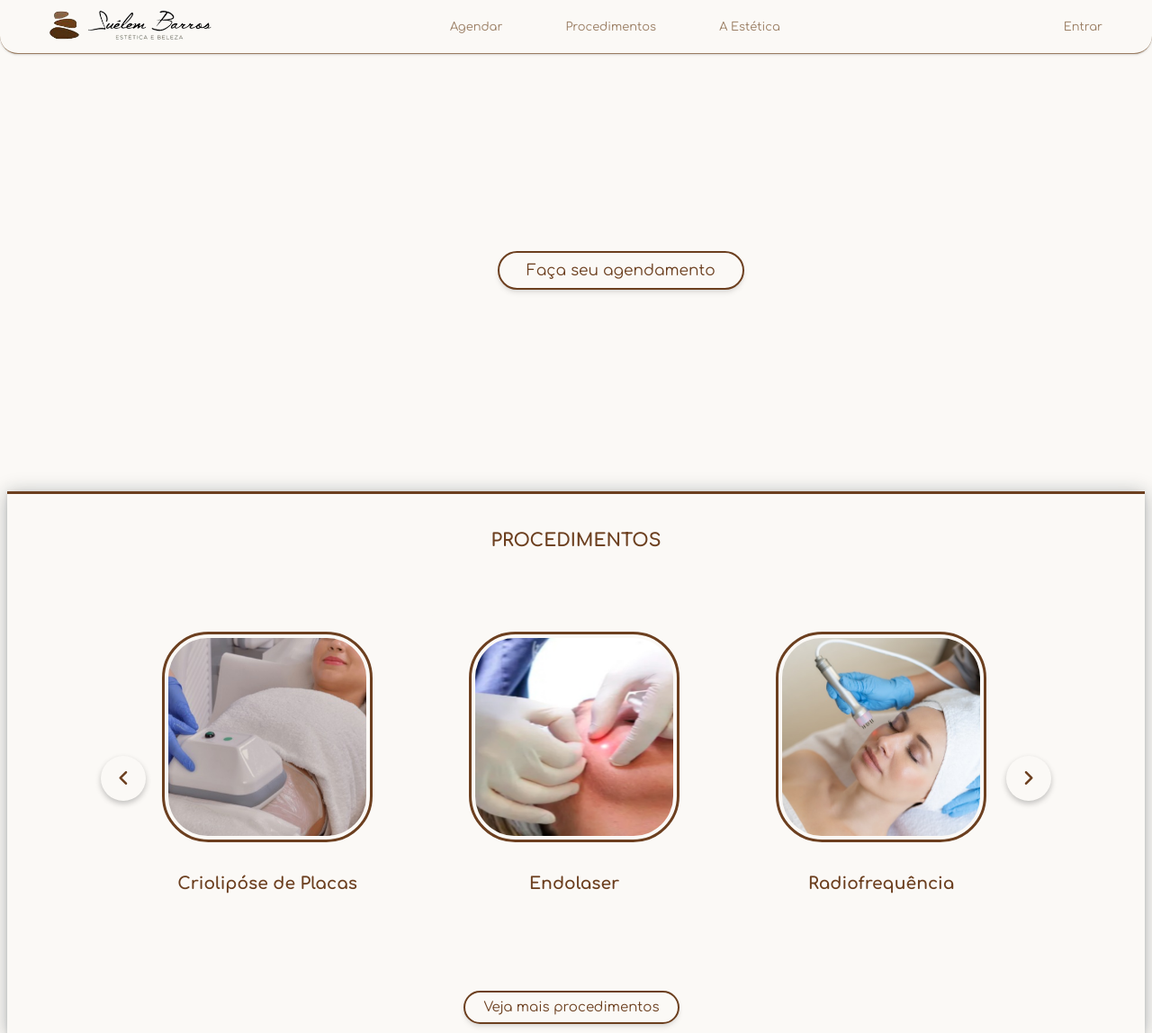
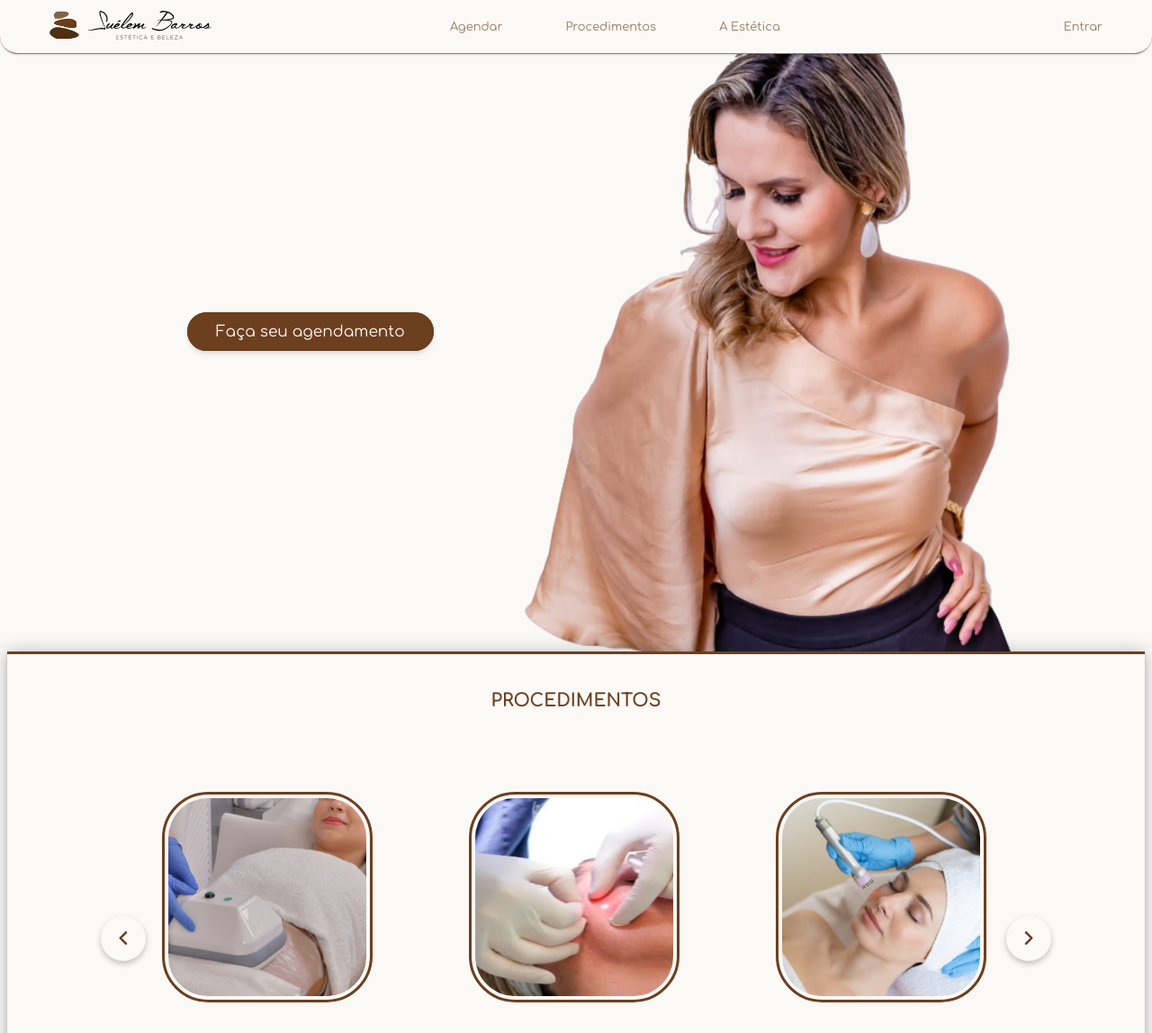
Before and after one commit to Gab053/Estetica-Suelem-Barros, a Flask app: page / in a window 1280 px wide. Shown: the top 1148 px of the page at 90% size. Run offline with Flask 3, Linux system fonts and the light colour scheme.

```diff
--- a/static/css/home.css
+++ b/static/css/home.css
@@ -132,35 +132,27 @@ header i{
 /* Banner*/
 .banner{
     display: flex;
-    justify-content: center;
+    justify-content: flex-start;
     align-items: center;
-    margin-top: 50px;
-    height: 500px;
-    @media screen and (max-width: 910px) {
-        height:40%;
-    }
+    background-size: cover;
+    height: 90vh;
+    background: url("/static/img/banner.png");
+    background-size: cover;
+    background-repeat: no-repeat;
+
 }
 
 
-.banner img{
-    width: 400px;
-    padding: 10px 0 0 0;
-    margin: 0 100px 0 50px;
-     z-index: -1;
-     display: flex;
 
-
-
-}
 .banner a{
     font-size: 17px;
     padding: 10px 30px;
     border: solid 2px #6C3F1F;
-    color: #6C3F1F;
-    background-color: #FBF9F6;
+    color: #FBF9F6;
+    background-color: #6C3F1F;
     border-radius: 30px;
     text-decoration: none;
-        margin: 0 0 0 100px;
+        margin: 0 0 0 200px;
         box-shadow: rgba(0, 0, 0, 0.1) 0px 4px 6px -1px, rgba(0, 0, 0, 0.06) 0px 2px 4px -1px;
     transition: 80ms linear;
      @media screen and (max-width: 910px) {
@@ -168,8 +160,8 @@ header i{
     }
 }
 .banner a:hover{
-    background-color: #6C3F1F;
-    color: #FBF9F6;
+    background-color: #FBF9F6;
+    color: #6C3F1F;
 
     transition: 100ms linear;
 
--- a/templates/homepage.html
+++ b/templates/homepage.html
@@ -35,7 +35,7 @@
     <nav class="banner">
     <div>
         <a href="/login">Faça seu agendamento</a>
-
+    </div>
     </nav>
     <div class="procedimentos">
         <div><h4>PROCEDIMENTOS</h4></div>
```
